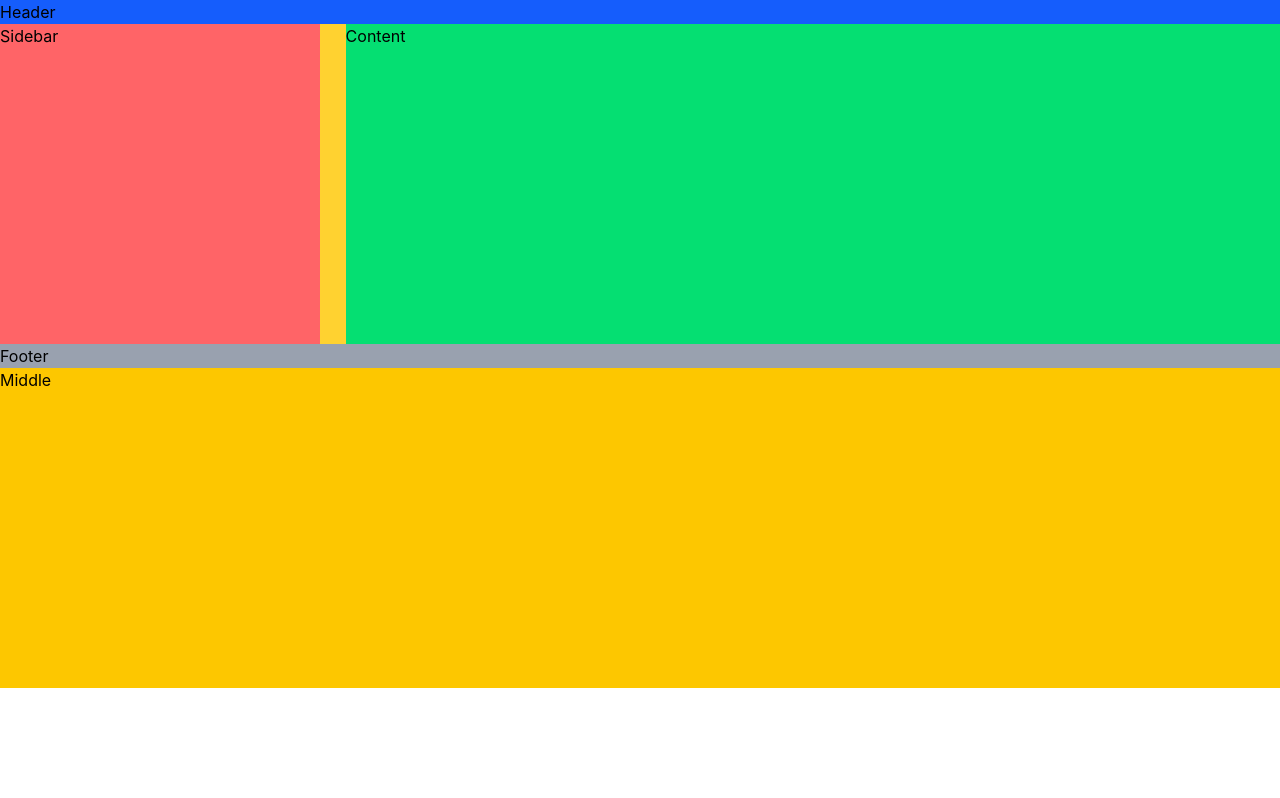
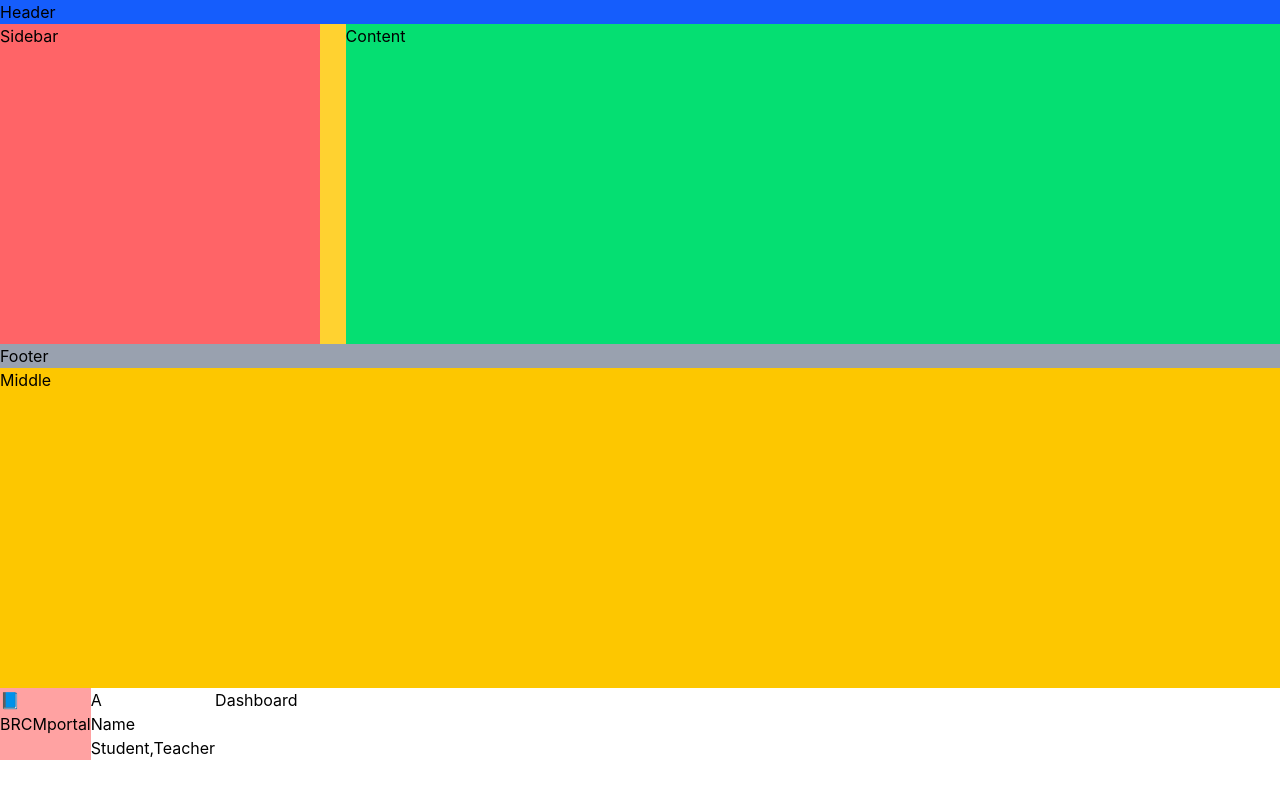
Before and after one commit to Amrenderkumar/Sessional_Marks_App, a React app in the folder Frontend/: page / in a window 1280 px wide. Built offline with nearby package versions, Linux system fonts and the light colour scheme; the HTML template or start-up script is replaced by a standard one.

Commit message:
some change

```diff
--- a/Frontend/src/App.jsx
+++ b/Frontend/src/App.jsx
@@ -1,12 +1,14 @@
 import './App.css'
 // import Login from './Authentication/Login'
 import Signin from './Authentication/Signin'
+import Dashboard from './Components/Dashboard'
 
 function App() {
   return (
     <div>
       {/* <Login /> */}
       <Signin />
+      <Dashboard />
     </div>
   )
 }
--- a/Frontend/src/Components/Dashboard.jsx
+++ b/Frontend/src/Components/Dashboard.jsx
@@ -3,8 +3,8 @@ import React from 'react'
 const Dashboard = () => {
   return (
     <div>
-      <div>
-        <div>
+      <div className='flex '>
+        <div className='bg-red-300'>
           <span>📘</span>
           <h1>BRCMportal</h1>
         </div>
```
